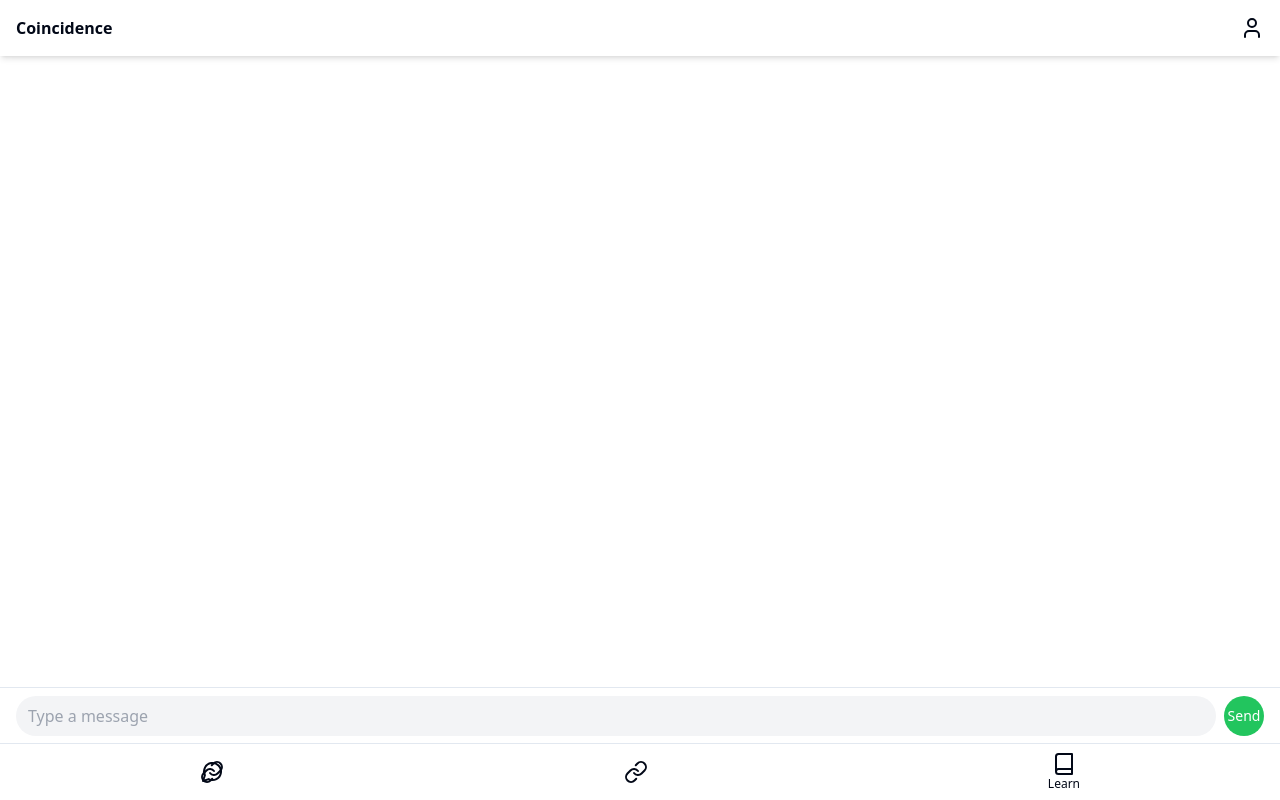
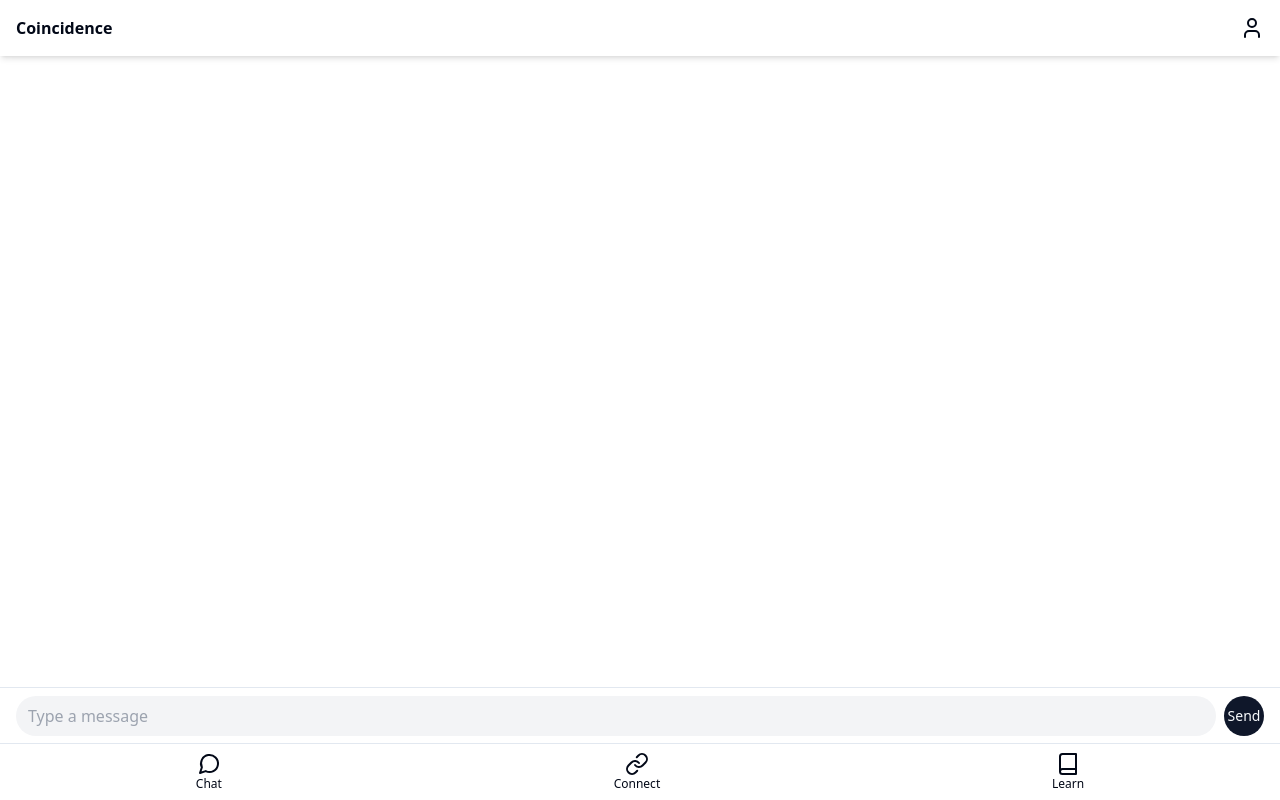
Before and after one commit to CoincidenceNetwork/coincidence, a Next.js app: page /chat in a window 1280 px wide. Built offline with nearby package versions, Linux system fonts and the light colour scheme.

Commit message:
fix bot nav icons

```diff
--- a/src/components/bottom-navigation.tsx
+++ b/src/components/bottom-navigation.tsx
@@ -4,30 +4,16 @@ import React from "react";
 const BottomNavigation = () => {
   return (
     <nav className="fixed bottom-0 left-0 right-0 flex items-center justify-around border-t bg-background py-2">
-      <Link href="/chat" className="flex flex-col items-center">
+      <a href="/chat" className="flex flex-col items-center">
         <MessageCircle />
         <span className="text-xs">Chat</span>
-      </Link>
-      <Link href="/connect" className="flex flex-col items-center">
-        <svg
-          xmlns="http://www.w3.org/2000/svg"
-          className="h-6 w-6"
-          fill="none"
-          viewBox="0 0 24 24"
-          stroke="currentColor"
-        ></svg>
+      </a>
+      <a href="/connect" className="flex flex-col items-center">
+        <Link />
         <span className="text-xs">Connect</span>
-      </Link>
+      </a>
       <a href="/learn" className="flex flex-col items-center">
-        <svg
-          xmlns="http://www.w3.org/2000/svg"
-          className="h-6 w-6"
-          fill="none"
-          viewBox="0 0 24 24"
-          stroke="currentColor"
-        >
-          <Book />
-        </svg>
+        <Book />
         <span className="text-xs">Learn</span>
       </a>
     </nav>
--- a/src/pages/chat.tsx
+++ b/src/pages/chat.tsx
@@ -62,7 +62,7 @@ const App = () => {
           <Button
             type="submit"
             onClick={handleSubmit}
-            className="flex h-10 w-10 items-center justify-center rounded-full bg-green-500 text-white"
+            className="flex h-10 w-10 items-center justify-center rounded-full"
           >
             Send
           </Button>
```
